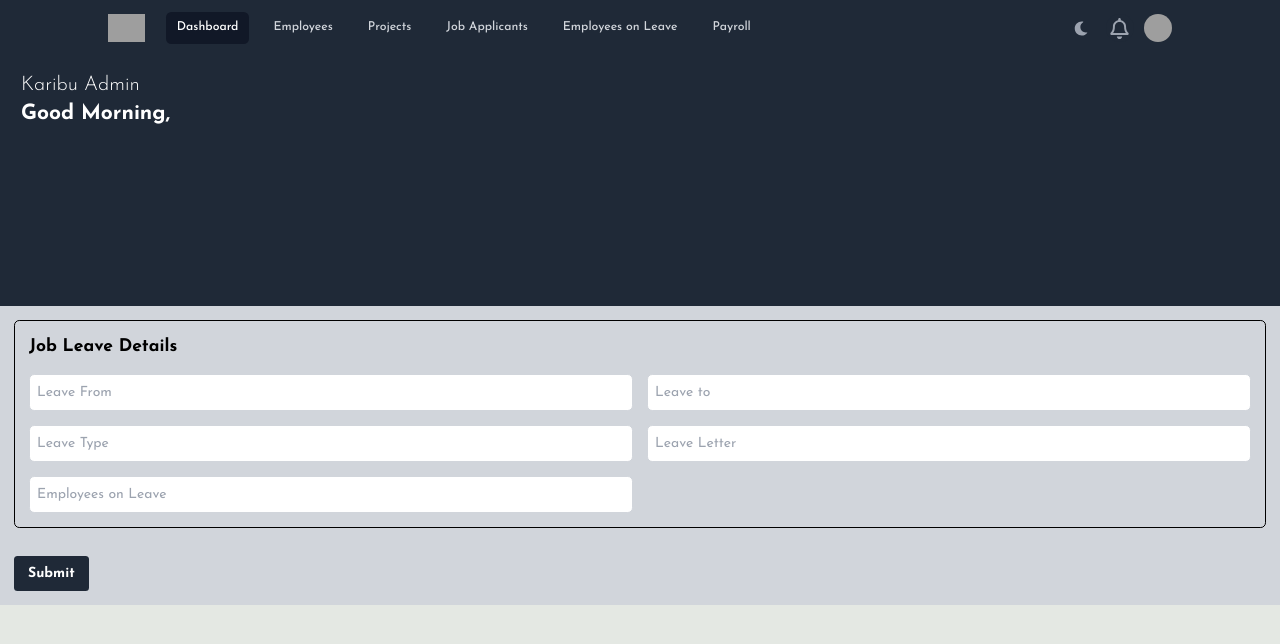
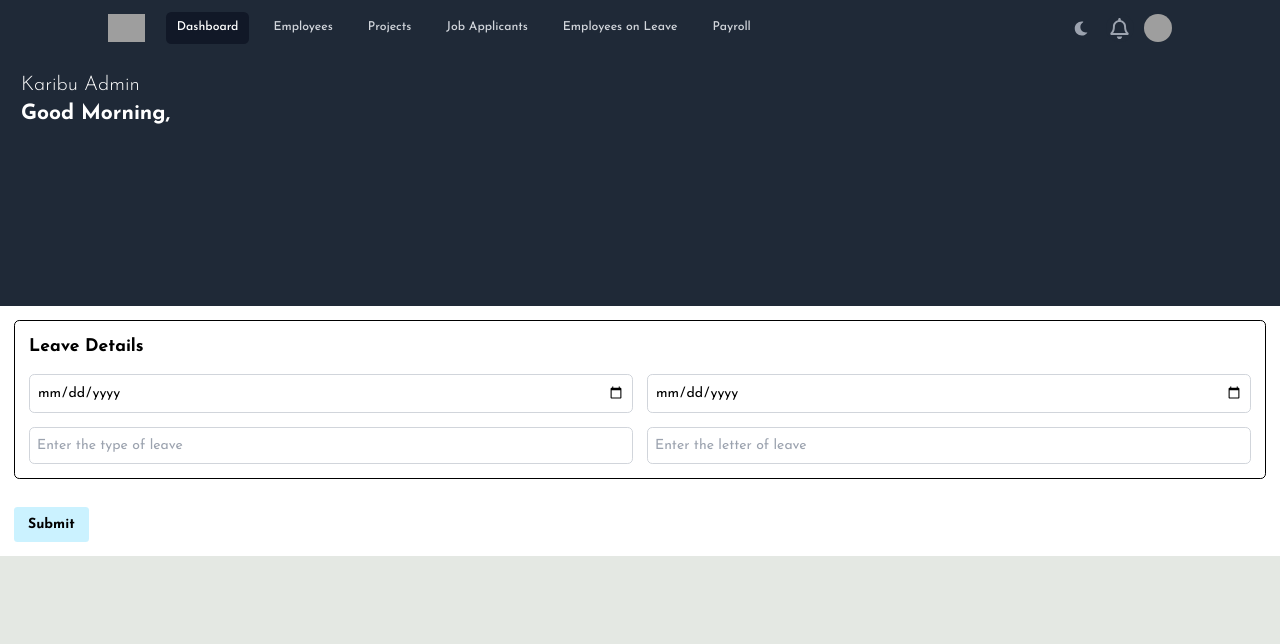
Before and after one commit to CodebyMaganga/HR_SYSTEM_FRONTEND, a React (Vite) app: page /add-employee-on-leave in a window 1280 px wide. Shown: the top 644 px of the page. Built offline with nearby package versions, Linux system fonts and the light colour scheme; grey boxes are pictures that could not be loaded.

Commit message:
bug:fixing forms

```diff
--- a/src/components/MidCards.jsx
+++ b/src/components/MidCards.jsx
@@ -116,7 +116,7 @@ function MidCards() {
             <div className="flex displaycards">
               {/* Applicant Details and Button */}
               <div className="flex flex-row justify-between w-full">
-                <div className=" w-full rounded-[15px] h-38 bg-[#CBF2FF] overflow-auto displaycards hover:bg-[#] shadow-lg p-4 m-1 font-medium text-gray-700">
+                <div className=" w-full rounded-[15px] h-38 bg-[#CBF2FF] overflow-auto displaycards hover:bg-[#F9DDEE] shadow-lg p-4 m-1 font-medium text-gray-700">
                   <NavLink to={`/example-params/${department.id}`}>
                     <div className="displaycards">
                       {department.department_name}
--- a/src/index.css
+++ b/src/index.css
@@ -27,6 +27,3 @@ h2 {
   justify-content: center;
   align-items: center;
 }
-grossSalary {
-  color: black;
-}
--- a/src/pages/Forms/AddDepartment.jsx
+++ b/src/pages/Forms/AddDepartment.jsx
@@ -90,7 +90,7 @@ function AddDepartment() {
         </div>
         <button
           type="submit"
-          className="bg-gray-800 hover:bg-blue-100 text-white font-bold py-2 px-4 rounded"
+          className="bg-[#CBF2FF] hover:bg-[#F9DDEE] displaycards text-black font-bold py-2 px-4 rounded"
         >
           Submit
         </button>
--- a/src/pages/Forms/AddEmployee.jsx
+++ b/src/pages/Forms/AddEmployee.jsx
@@ -375,7 +375,7 @@ const AddEmployee = () => {
 
         <button
           type="submit"
-          className="bg-gray-800 hover:bg-blue-100 text-white font-bold py-2 px-4 rounded"
+          className="bg-[#CBF2FF] hover:bg-[#F9DDEE] displaycards text-black font-bold py-2 px-4 rounded"
         >
           Submit
         </button>
--- a/src/pages/Forms/AddInterview.jsx
+++ b/src/pages/Forms/AddInterview.jsx
@@ -1,9 +1,9 @@
-import React, { useState } from "react";
+import * as Yup from "yup";
+import { useFormik } from "formik";
+import { toast } from "react-hot-toast";
+import { BASE_URL } from "../../components/utils";
+
 const InputField = ({ name, value, onChange, placeholder, type = "text" }) => {
-  const handleChange = (e) => {
-    onChange(e.target.value);
-  };
-
   return (
     <input
       type={type}
@@ -17,47 +17,69 @@ const InputField = ({ name, value, onChange, placeholder, type = "text" }) => {
 };
 
 function AddInterview() {
-  const [formData, setFormData] = useState({});
+  const formik = useFormik({
+    initialValues: {
+      time: "",
+      application_id: "",
+    },
+    validationSchema: Yup.object({
+      time: Yup.string().required("Time allocated for interview is required"),
+      applicant_id: Yup.string().required("Applicant no is required"),
+    }),
+    onSubmit: async (values, formikBag) => {
+      try {
+        const res = await fetch(`${BASE_URL}/interviews`, {
+          method: "POST",
+          headers: {
+            "Content-Type": "application/json",
+          },
+          body: JSON.stringify(values),
+        });
+        const data = await res.json();
 
-  const interviewFields = [
-    { name: "interview_time", placeholder: "Interview Set time" },
-    { name: "Applicant No", placeholder: "Applicant No" },
-  ];
+        if (!res.ok) {
+          throw new Error("Failed to add department");
+        }
 
-  const handleSubmit = (e) => {
-    e.preventDefault();
-    // Handle form submission here
-    console.log(formData);
-  };
+        if (data.statusCode === 200) {
+          toast.success(data.message);
+          formikBag.resetForm();
+        } else {
+          toast.error(data.message);
+        }
+      } catch (error) {
+        console.log("Unable to add interviews", error.message);
+        toast.error("Failed to add interviews: " + error.message);
+      }
+    },
+  });
+  return (
+    <div className="container bg-white mx-auto p-4">
+      <form className="space-y-8" onSubmit={formik.handleSubmit}>
+        {/*   Interview Details Section */}
+        <div className="border border-black p-4 rounded-md">
+          <h2 className="font-bold text-xl mb-4">Interviews Details</h2>
+          <div className="grid grid-cols-1 md:grid-cols-2 gap-4">
+            <InputField
+              type="text"
+              name="time"
+              value={formik.values.time}
+              placeholder="Enter interview allocated time"
+              onChange={formik.handleChange}
+            />
 
-  const handleChange = (fieldName, fieldValue) => {
-    setFormData({
-      ...formData,
-      [fieldName]: fieldValue,
-    });
-  };
-
-  return (
-    <div className="container bg-gray-300 mx-auto p-4">
-      <form className="space-y-8 " onSubmit={handleSubmit}>
-        {/* Job Application Details Section */}
-        <div className="border border-black p-4 rounded-md">
-          <h2 className="font-bold text-xl mb-4">Interview Details</h2>
-          <div className=" grid grid-cols-1 md:grid-cols-2 gap-4">
-            {interviewFields.map((field) => (
-              <InputField
-                key={field.name}
-                name={field.name}
-                value={formData[field.name] || ""}
-                placeholder={field.placeholder}
-                onChange={(e) => handleChange(field.name, e.target.value)}
-              />
-            ))}
+            <InputField
+              type="text"
+              name="applicant_id"
+              value={formik.values.applicant_id}
+              placeholder="Enter the application No:"
+              onChange={formik.handleChange}
+            />
           </div>
         </div>
         <button
           type="submit"
-          className="bg-gray-800 hover:bg-blue-100 text-white font-bold py-2 px-4 rounded"
+          className="bg-[#CBF2FF] hover:bg-[#F9DDEE] displaycards text-black font-bold py-2 px-4 rounded"
         >
           Submit
         </button>
--- a/src/pages/Forms/AddLeave.jsx
+++ b/src/pages/Forms/AddLeave.jsx
@@ -1,9 +1,9 @@
-import React, { useState } from "react";
+import * as Yup from "yup";
+import { useFormik } from "formik";
+import { toast } from "react-hot-toast";
+import { BASE_URL } from "../../components/utils";
+
 const InputField = ({ name, value, onChange, placeholder, type = "text" }) => {
-  const handleChange = (e) => {
-    onChange(e.target.value);
-  };
-
   return (
     <input
       type={type}
@@ -17,50 +17,87 @@ const InputField = ({ name, value, onChange, placeholder, type = "text" }) => {
 };
 
 function AddLeave() {
-  const [formData, setFormData] = useState({});
+  const formik = useFormik({
+    initialValues: {
+      leave_from: "",
+      leave_to: "",
+      leave_type: "",
+      leave_letter: "",
+      employees_on_leave: "",
+    },
+    validationSchema: Yup.object({
+      leave_from: Yup.string().required("the day of leave is required"),
+      leave_to: Yup.string().required("last day of leave is required"),
+      leave_type: Yup.string().required("Type of leave  is required"),
+      leave_letter: Yup.string().required("leave letter is required"),
+    }),
+    onSubmit: async (values, formikBag) => {
+      try {
+        const res = await fetch(`${BASE_URL}/leaves`, {
+          method: "POST",
+          headers: {
+            "Content-Type": "application/json",
+          },
+          body: JSON.stringify(values),
+        });
+        const data = await res.json();
 
-  const leaveFields = [
-    { name: "leaveFrom", placeholder: "Leave From" },
-    { name: "leaveTo", placeholder: "Leave to" },
-    { name: "leaveType", placeholder: "Leave Type" },
-    { name: "leaveLetter", placeholder: "Leave Letter" },
-    { name: "employeesonLeave", placeholder: "Employees on Leave" },
-  ];
+        if (!res.ok) {
+          throw new Error("Failed to add Leave");
+        }
 
-  const handleSubmit = (e) => {
-    e.preventDefault();
-    // Handle form submission here
-    console.log(formData);
-  };
-
-  const handleChange = (fieldName, fieldValue) => {
-    setFormData({
-      ...formData,
-      [fieldName]: fieldValue,
-    });
-  };
-
+        if (data.statusCode === 200) {
+          toast.success(data.message);
+          formikBag.resetForm();
+        } else {
+          toast.error(data.message);
+        }
+      } catch (error) {
+        console.log("Unable to add leaves", error.message);
+        toast.error("Failed to add leaves " + error.message);
+      }
+    },
+  });
   return (
-    <div className="container bg-gray-300 mx-auto p-4">
-      <form className="space-y-8 " onSubmit={handleSubmit}>
-        {/* Job Application Details Section */}
+    <div className="container bg-white mx-auto p-4">
+      <form className="space-y-8" onSubmit={formik.handleSubmit}>
+        {/*   Job applicant Details Section */}
         <div className="border border-black p-4 rounded-md">
-          <h2 className="font-bold text-xl mb-4">Job Leave Details</h2>
-          <div className=" grid grid-cols-1 md:grid-cols-2 gap-4">
-            {leaveFields.map((field) => (
-              <InputField
-                key={field.name}
-                name={field.name}
-                value={formData[field.name] || ""}
-                placeholder={field.placeholder}
-                onChange={(e) => handleChange(field.name, e.target.value)}
-              />
-            ))}
+          <h2 className="font-bold text-xl mb-4">Leave Details</h2>
+          <div className="grid grid-cols-1 md:grid-cols-2 gap-4">
+            <InputField
+              type="date"
+              name="first_name"
+              value={formik.values.leave_from}
+              placeholder="Enter Day of leave"
+              onChange={formik.handleChange}
+            />
+            <InputField
+              type="date"
+              name="last_name"
+              value={formik.values.leave_to}
+              placeholder="Enter last day of leave"
+              onChange={formik.handleChange}
+            />
+            <InputField
+              type="text"
+              name="photo"
+              value={formik.values.leave_type}
+              placeholder="Enter the type of leave"
+              onChange={formik.handleChange}
+            />
+            <InputField
+              type="text"
+              name="email"
+              value={formik.values.leave_letter}
+              placeholder="Enter the letter of leave"
+              onChange={formik.handleChange}
+            />
           </div>
         </div>
         <button
           type="submit"
-          className="bg-gray-800 hover:bg-blue-100 text-white font-bold py-2 px-4 rounded"
+          className="bg-[#CBF2FF] hover:bg-[#F9DDEE] displaycards text-black font-bold py-2 px-4 rounded"
         >
           Submit
         </button>
--- a/src/pages/Forms/AddProject.jsx
+++ b/src/pages/Forms/AddProject.jsx
@@ -1,10 +1,9 @@
-import React, { useState } from "react";
+import * as Yup from "yup";
+import { useFormik } from "formik";
+import { toast } from "react-hot-toast";
+import { BASE_URL } from "../../components/utils";
 
 const InputField = ({ name, value, onChange, placeholder, type = "text" }) => {
-  const handleChange = (e) => {
-    onChange(e.target.value);
-  };
-
   return (
     <input
       type={type}
@@ -18,47 +17,79 @@ const InputField = ({ name, value, onChange, placeholder, type = "text" }) => {
 };
 
 function AddProject() {
-  const [formData, setFormData] = useState({});
+  const formik = useFormik({
+    initialValues: {
+      title: "",
+      project_status: "",
+      project_employees: "",
+    },
+    validationSchema: Yup.object({
+      title: Yup.string().required("the project title is required"),
+      project_status: Yup.string().required("the project status is required"),
+      project_employees: Yup.string().required(
+        "Project employees are required"
+      ),
+    }),
+    onSubmit: async (values, formikBag) => {
+      try {
+        const res = await fetch(`${BASE_URL}/projects`, {
+          method: "POST",
+          headers: {
+            "Content-Type": "application/json",
+          },
+          body: JSON.stringify(values),
+        });
+        const data = await res.json();
 
-  const projectFields = [
-    { name: "title", placeholder: "Project Title" },
-    { name: "status", placeholder: "Project Status" },
-    { name: "project_employees", placeholder: "Project Employees" },
-  ];
+        if (!res.ok) {
+          throw new Error("Failed to add Project");
+        }
 
-  const handleSubmit = (e) => {
-    e.preventDefault();
-    // Handle form submission here
-    console.log(formData);
-  };
-
-  const handleChange = (fieldName, fieldValue) => {
-    setFormData({
-      ...formData,
-      [fieldName]: fieldValue,
-    });
-  };
+        if (data.statusCode === 200) {
+          toast.success(data.message);
+          formikBag.resetForm();
+        } else {
+          toast.error(data.message);
+        }
+      } catch (error) {
+        console.log("Unable to add projects", error.message);
+        toast.error("Failed to add projects " + error.message);
+      }
+    },
+  });
   return (
-    <div className="container bg-gray-300 mx-auto p-4">
-      <form className="space-y-8 " onSubmit={handleSubmit}>
-        {/* Job Application Details Section */}
+    <div className="container bg-white mx-auto p-4">
+      <form className="space-y-8" onSubmit={formik.handleSubmit}>
+        {/*   Job applicant Details Section */}
         <div className="border border-black p-4 rounded-md">
           <h2 className="font-bold text-xl mb-4">Project Details</h2>
-          <div className=" grid grid-cols-1 md:grid-cols-2 gap-4">
-            {projectFields.map((field) => (
-              <InputField
-                key={field.name}
-                name={field.name}
-                value={formData[field.name] || ""}
-                placeholder={field.placeholder}
-                onChange={(e) => handleChange(field.name, e.target.value)}
-              />
-            ))}
+          <div className="grid grid-cols-1 md:grid-cols-2 gap-4">
+            <InputField
+              type="text"
+              name="first_name"
+              value={formik.values.title}
+              placeholder="Enter Project Title"
+              onChange={formik.handleChange}
+            />
+            <InputField
+              type="text"
+              name="last_name"
+              value={formik.values.project_status}
+              placeholder="Enter the status of project"
+              onChange={formik.handleChange}
+            />
+            <InputField
+              type="text"
+              name="photo"
+              value={formik.values.project_employees}
+              placeholder="Employees assigned to project"
+              onChange={formik.handleChange}
+            />
           </div>
         </div>
         <button
           type="submit"
-          className="bg-gray-800 hover:bg-blue-100 text-white font-bold py-2 px-4 rounded"
+          className="bg-[#CBF2FF] hover:bg-[#F9DDEE] displaycards text-black font-bold py-2 px-4 rounded"
         >
           Submit
         </button>
```
Also changed, not shown: src/pages/Forms/AddJobapplicant.jsx (+12 -12 lines).
